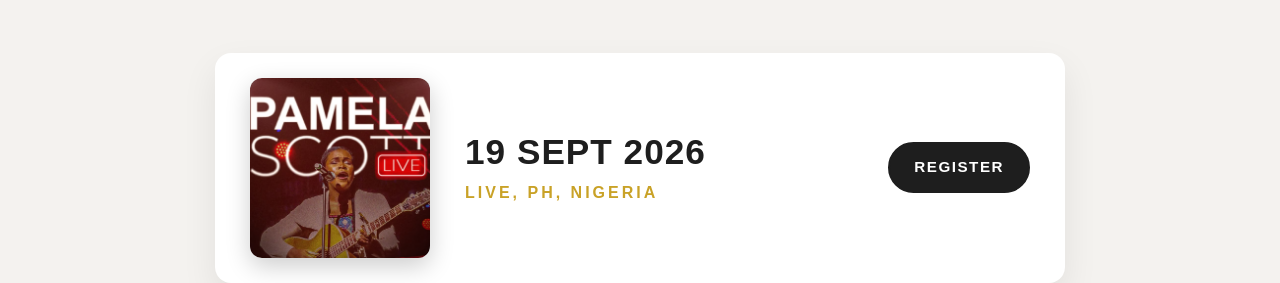
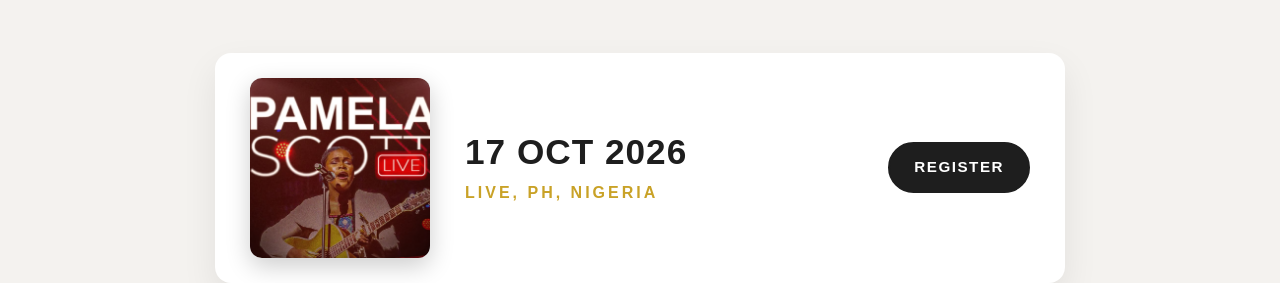
Before and after one commit to Csedem0/Pamela-Scott-Music, a plain HTML site: page index.html in a window 1280 px wide. Shown: the part 2640-2923 px from the top of the page. Drawn offline with Linux system fonts and the light colour scheme; files whose address does not match are found by name.

Commit message:
Update index.html

```diff
--- a/index.html
+++ b/index.html
@@ -931,7 +931,7 @@
 
                 <!-- Details Middle -->
                 <div class="tour-details">
-                    <span class="tour-date">19 SEPT 2026</span>
+                    <span class="tour-date">17 OCT 2026</span>
                     <span class="tour-location">LIVE, PH, NIGERIA</span>
                 </div>
 
```
